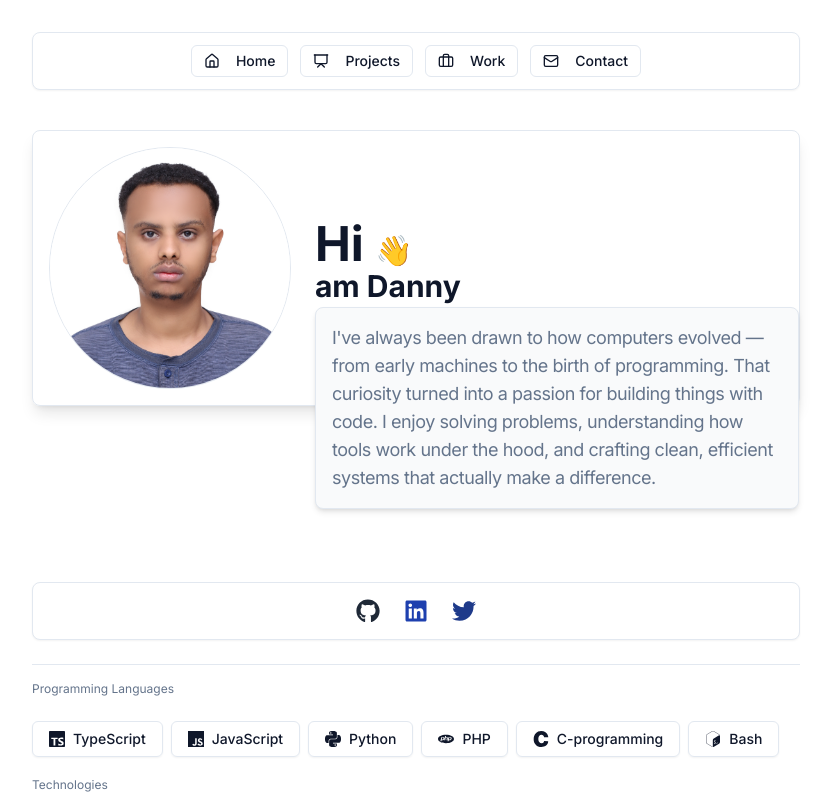
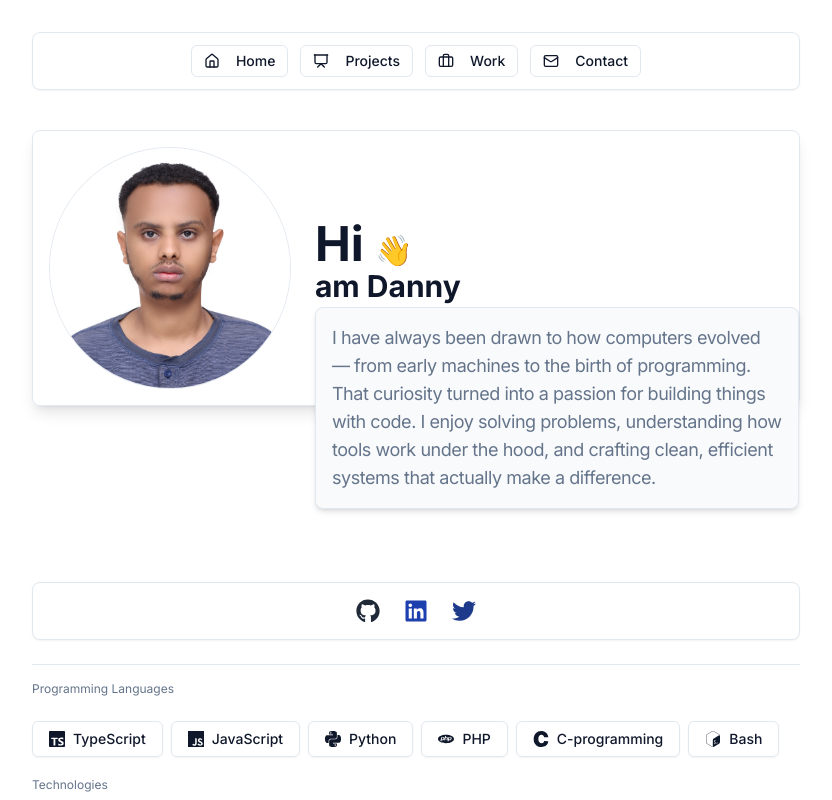
Before and after one commit to danieltsega/portfolio-website, a Next.js app: page / in a window 1280 px wide. Shown: the top 800 px of the page, without its empty margins (224-1056 px from the left). Built offline with nearby package versions, Linux system fonts and the light colour scheme.

Commit message:
fix: remove tick

```diff
--- a/src/components/bio.tsx
+++ b/src/components/bio.tsx
@@ -32,7 +32,7 @@ const Bio = () => {
           <br /> am Danny
         </h2>
         <p className="md:absolute bg-gray-50 top-44 text-lg p-4 shadow-md border rounded-lg text-muted-foreground tracking-tight">
-          I've always been drawn to how computers evolved — from early machines to the birth of programming. That curiosity turned into a passion for building things with code. I enjoy solving problems, understanding how tools work under the hood, and crafting clean, efficient systems that actually make a difference.
+          I have always been drawn to how computers evolved — from early machines to the birth of programming. That curiosity turned into a passion for building things with code. I enjoy solving problems, understanding how tools work under the hood, and crafting clean, efficient systems that actually make a difference.
         </p>
       </div>
     </section>
```
